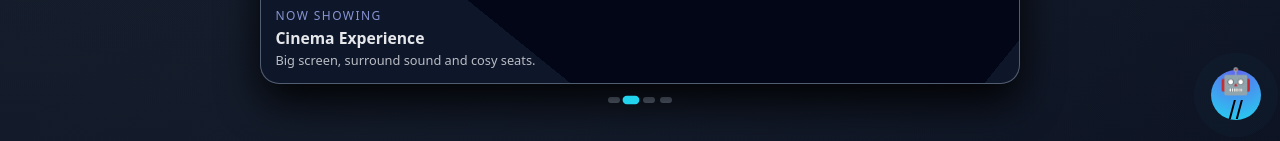
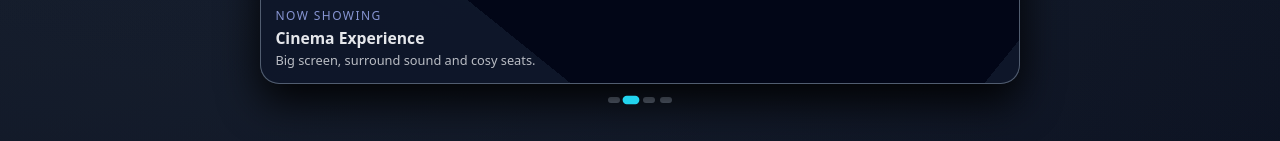
Before and after one commit to franglinprabhu2005/newzoho, a React (Create React App) app: page / in a window 1280 px wide. Shown: the part 659-800 px from the top of the page. Built offline with nearby package versions, Linux system fonts and the light colour scheme.

Commit message:
Update App.js

```diff
--- a/src/App.js
+++ b/src/App.js
@@ -418,10 +418,7 @@ const App = () => {
         </section>
       </main>
 
-      {/* FLOATING BOT ICON */}
-     // <button className="floating-bot" onClick={openBot}>
-        🤖
-     // </button>
+
 
       {/* FOOTER */}
       <footer className="footer">
```
